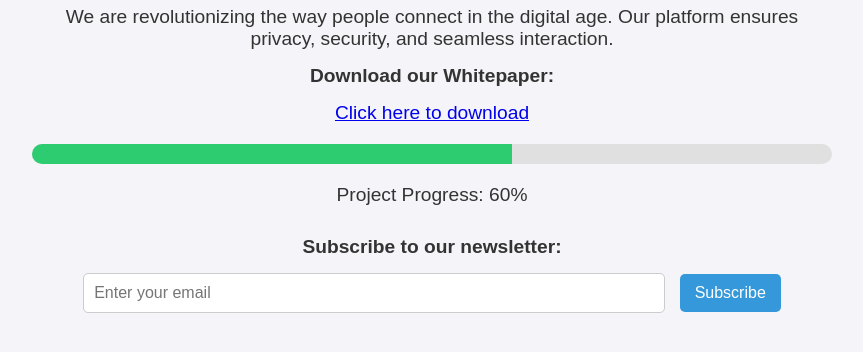
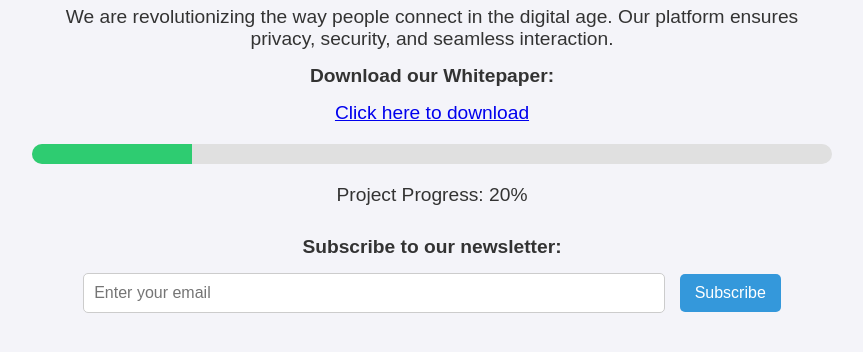
Before and after one commit to mmerz97/Website, a plain HTML site: page index.html in a window 1280 px wide. Shown: the part 290-642 px from the top of the page, without its empty margins (208-1071 px from the left). Drawn offline with Linux system fonts and the light colour scheme.

Commit message:
fromsubmit stuff

```diff
--- a/index.html
+++ b/index.html
@@ -46,7 +46,7 @@
         .progress-bar-fill {
             height: 100%;
             background-color: #2ecc71;
-            width: 60%; /* Set progress here */
+            width: 20%; /* Set progress here */
             transition: width 0.5s;
         }
 
@@ -89,14 +89,14 @@
         <div class="progress-bar">
             <div class="progress-bar-fill"></div>
         </div>
-        <p>Project Progress: 60%</p>
+        <p>Project Progress: 20%</p>
 
         <div class="newsletter">
             <p><strong>Subscribe to our newsletter:</strong></p>
-            <form action="https://formspree.io/f/yourformid" method="POST">
+            <form action="https://formsubmit.co/moritz.merz@gmail.com" method="POST">
                 <input type="email" name="email" placeholder="Enter your email" required>
                 <button type="submit">Subscribe</button>
-              </form>
+            </form>
         </div>
     </div>
 </body>
```
